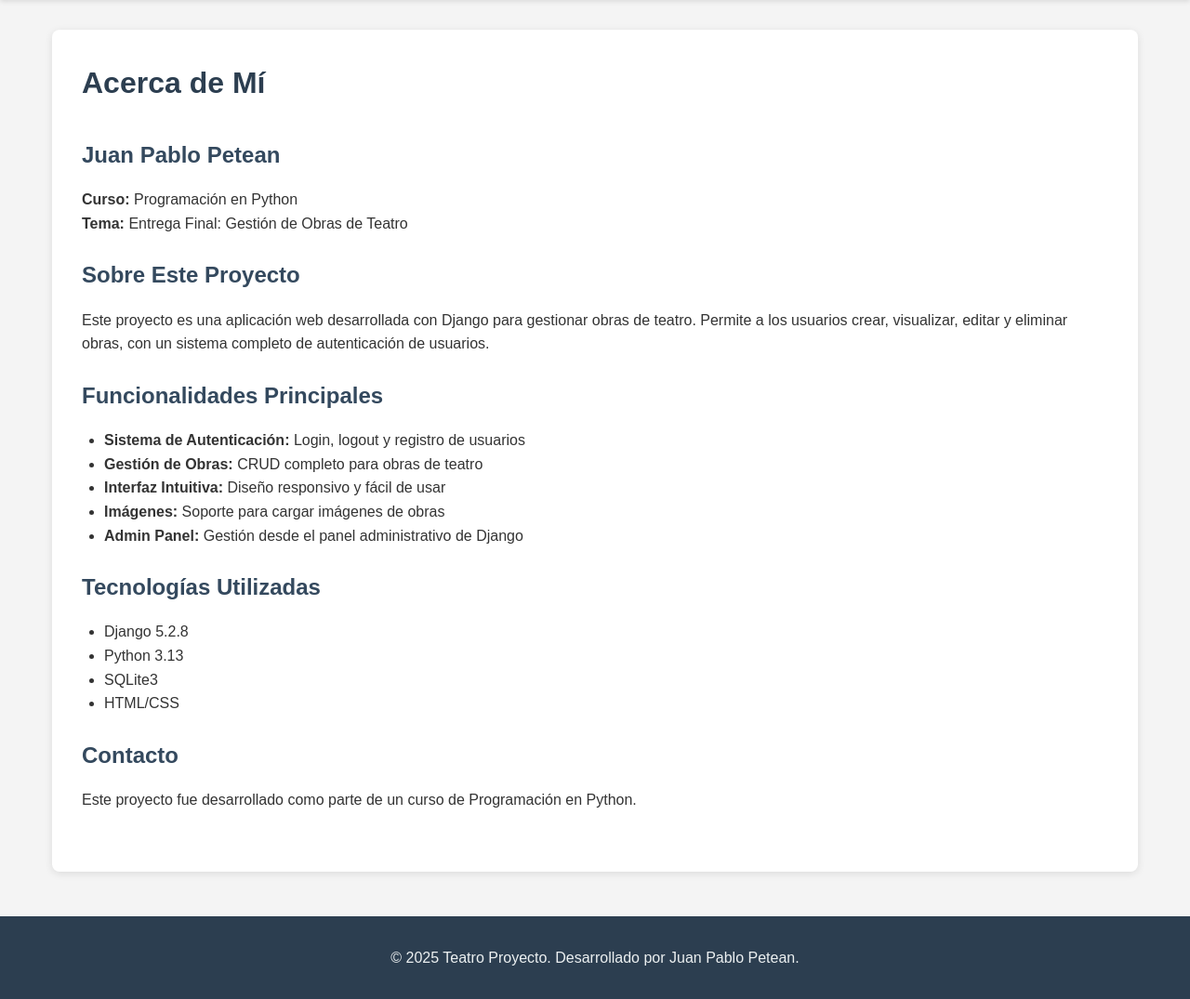
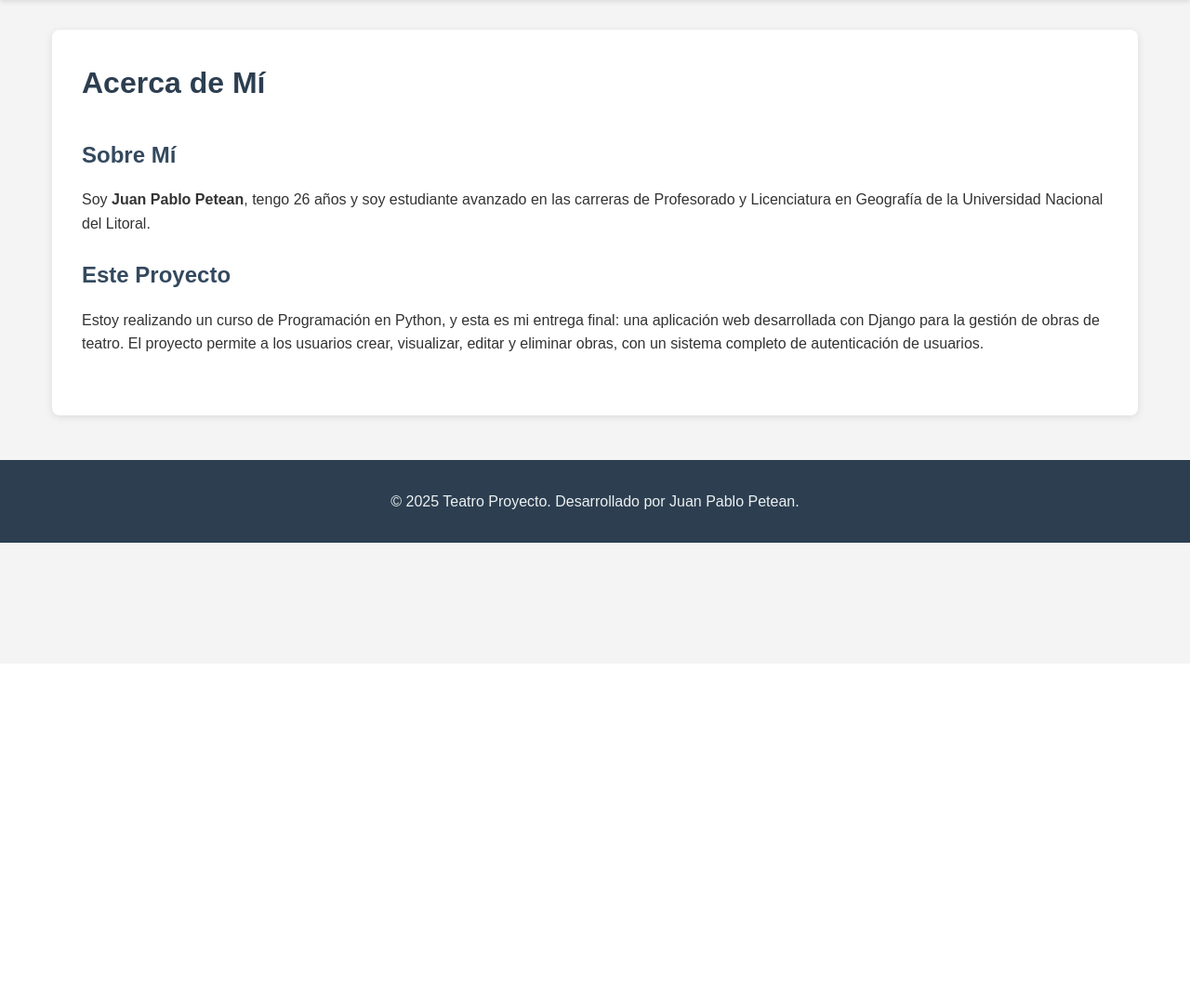
Before and after one commit to JuanPabloPetean/EntregaFinal, a Django app: page /about/ in a window 1280 px wide. Shown: the part 86-1161 px from the top of the page at 93% size. After the commit the page ends 670 px from the top, so only its background shows below. Run offline with Django 5.2, Linux system fonts and the light colour scheme.

Commit message:
Actualizaciones finales: genero con choices, about.html personalizado, registro en español y corrección de URLs

```diff
--- a/teatro/urls.py
+++ b/teatro/urls.py
@@ -6,7 +6,7 @@ urlpatterns = [
     path('about/', views.about, name='about'),
     path('obras/', views.ObraListView.as_view(), name='lista_obras'),
     path('obras/<int:pk>/', views.ObraDetailView.as_view(), name='obra_detail'),
-    path('obras/crear/', views.ObraCreateView.as_view(), name='crear_obra_cbv'),
+    path('obras/crear/', views.ObraCreateView.as_view(), name='crear_obra'),
     path('obras/<int:pk>/editar/', views.ObraUpdateView.as_view(), name='editar_obra'),
     path('obras/<int:pk>/eliminar/', views.ObraDeleteView.as_view(), name='eliminar_obra'),
 ]
--- a/templates/teatro/about.html
+++ b/templates/teatro/about.html
@@ -7,36 +7,18 @@
     <h1>Acerca de Mí</h1>
 
     <div style="margin: 2rem 0;">
-        <h2>Juan Pablo Petean</h2>
-        <p><strong>Curso:</strong> Programación en Python</p>
-        <p><strong>Tema:</strong> Entrega Final: Gestión de Obras de Teatro</p>
-
-        <h2>Sobre Este Proyecto</h2>
+        <h2>Sobre Mí</h2>
         <p>
-            Este proyecto es una aplicación web desarrollada con Django para gestionar obras de teatro.
-            Permite a los usuarios crear, visualizar, editar y eliminar obras, con un sistema completo
-            de autenticación de usuarios.
+            Soy <strong>Juan Pablo Petean</strong>, tengo 26 años y soy estudiante avanzado en las carreras
+            de Profesorado y Licenciatura en Geografía de la Universidad Nacional del Litoral.
         </p>
 
-        <h2>Funcionalidades Principales</h2>
-        <ul style="margin-left: 1.5rem;">
-            <li><strong>Sistema de Autenticación:</strong> Login, logout y registro de usuarios</li>
-            <li><strong>Gestión de Obras:</strong> CRUD completo para obras de teatro</li>
-            <li><strong>Interfaz Intuitiva:</strong> Diseño responsivo y fácil de usar</li>
-            <li><strong>Imágenes:</strong> Soporte para cargar imágenes de obras</li>
-            <li><strong>Admin Panel:</strong> Gestión desde el panel administrativo de Django</li>
-        </ul>
-
-        <h2>Tecnologías Utilizadas</h2>
-        <ul style="margin-left: 1.5rem;">
-            <li>Django 5.2.8</li>
-            <li>Python 3.13</li>
-            <li>SQLite3</li>
-            <li>HTML/CSS</li>
-        </ul>
-
-        <h2>Contacto</h2>
-        <p>Este proyecto fue desarrollado como parte de un curso de Programación en Python.</p>
+        <h2>Este Proyecto</h2>
+        <p>
+            Estoy realizando un curso de Programación en Python, y esta es mi entrega final: una aplicación
+            web desarrollada con Django para la gestión de obras de teatro. El proyecto permite a los usuarios
+            crear, visualizar, editar y eliminar obras, con un sistema completo de autenticación de usuarios.
+        </p>
     </div>
 </div>
 {% endblock %}
```
Also changed, not shown: teatro/models.py (+12 -1 lines), templates/users/register.html (+18 -1 lines), users/forms.py (+12 -3 lines), teatro/migrations/0004_alter_obra_options_obra_imagen.py (added), teatro/migrations/0005_alter_obra_genero.py (added).
